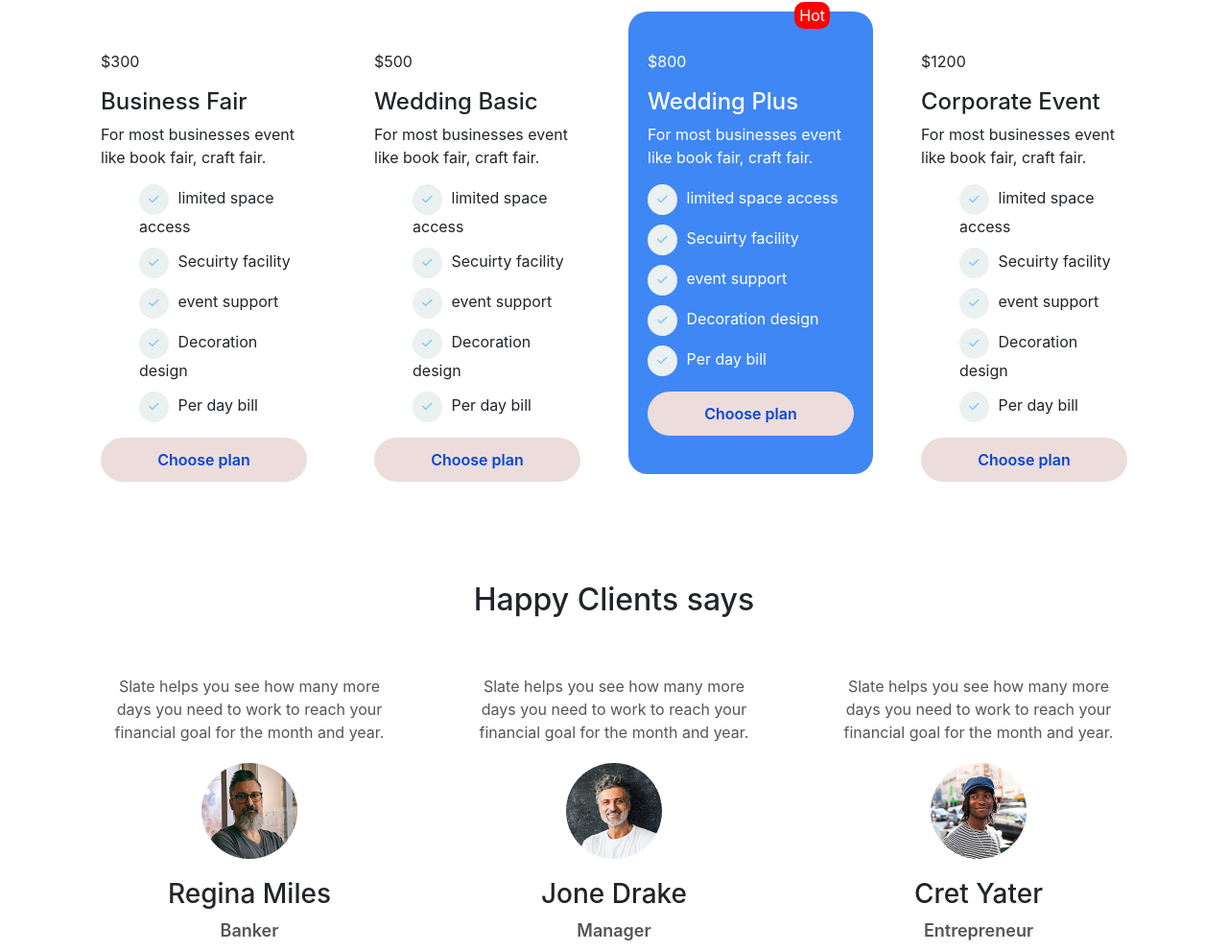
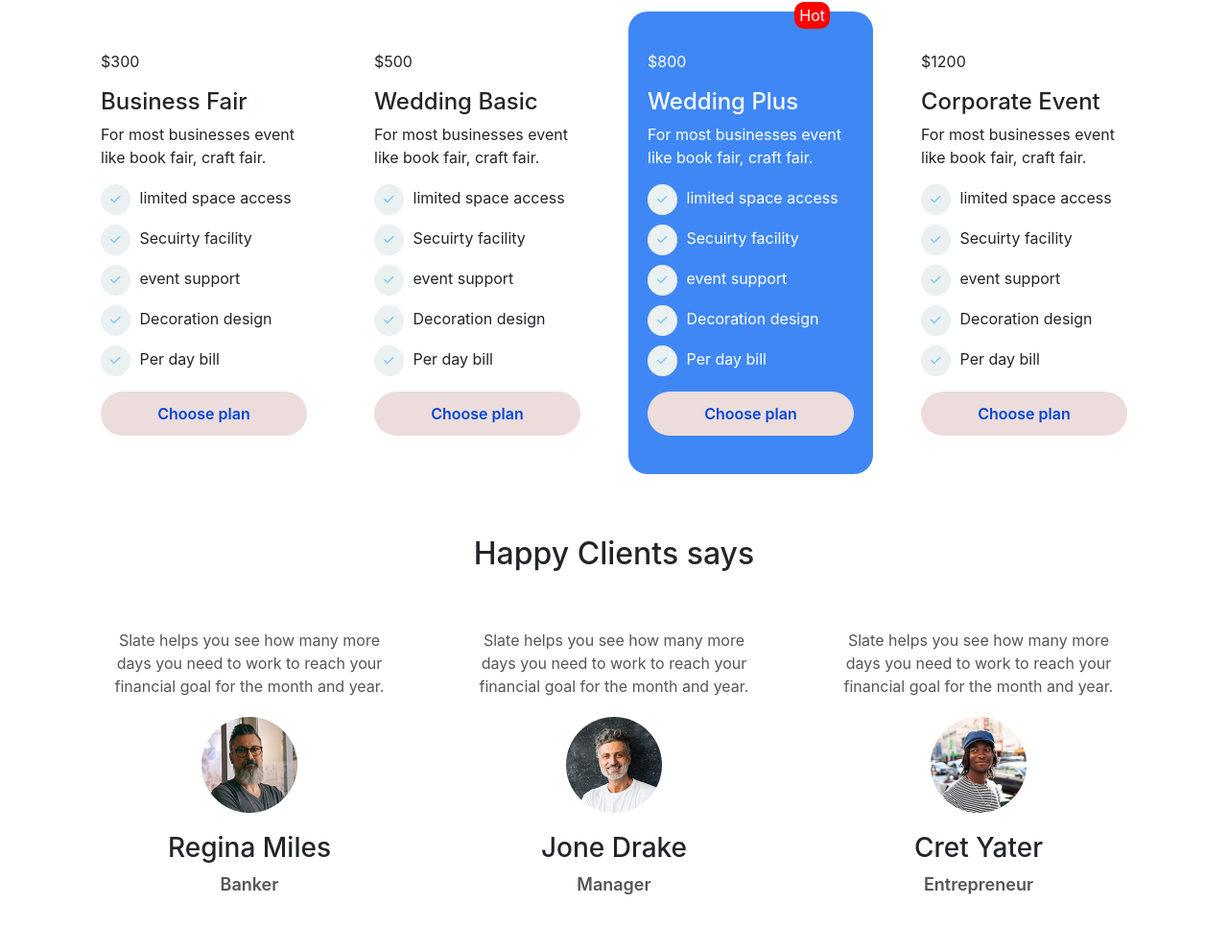
Before and after one commit to AyuraBD/convension-center, a plain HTML site: page index.html in a window 1280 px wide. Shown: the part 1186-2178 px from the top of the page at 96% size. Drawn offline with Linux system fonts and the light colour scheme.

Commit message:
package section

```diff
--- a/style.css
+++ b/style.css
@@ -5,6 +5,9 @@
 /* Package */
 .package{
     padding:40px 20px;
+}
+.package ul{
+  padding: 0px;
 }
 .package_three{
     background-color: #3F87F5;
```
